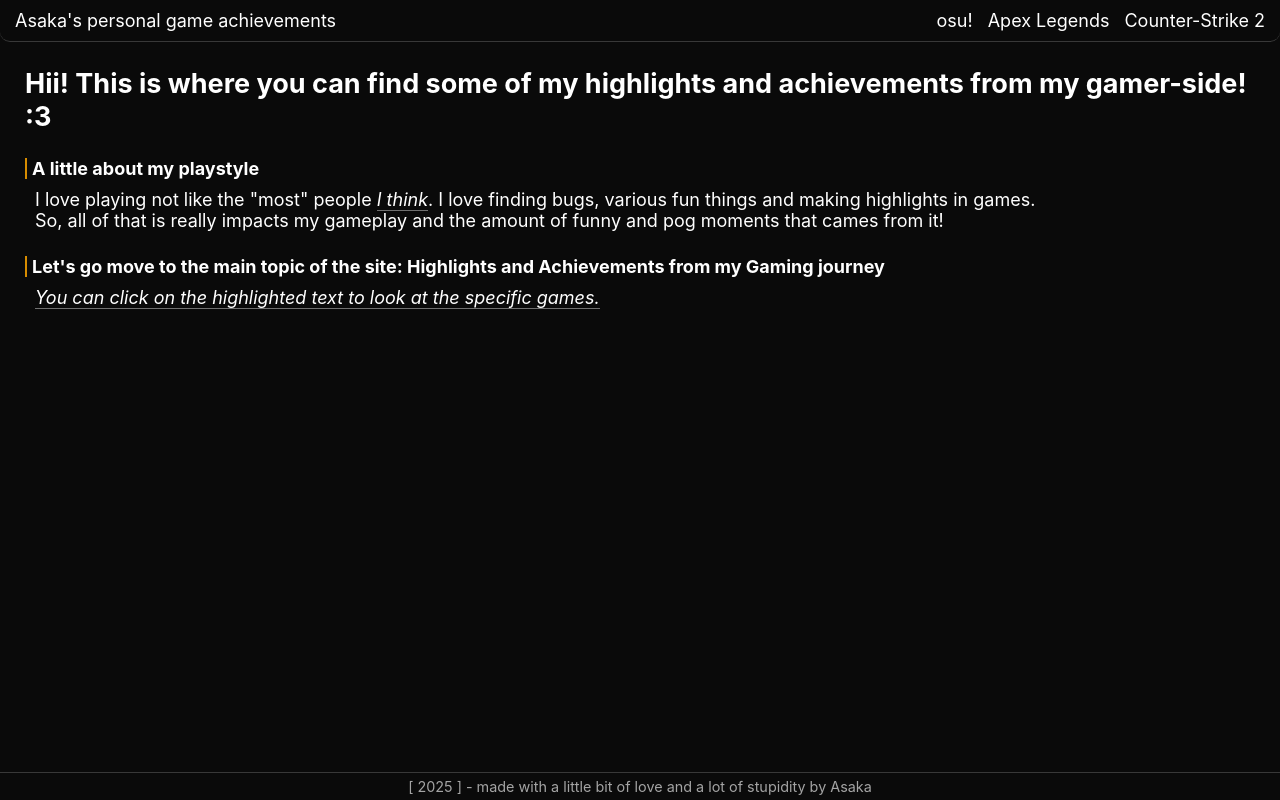
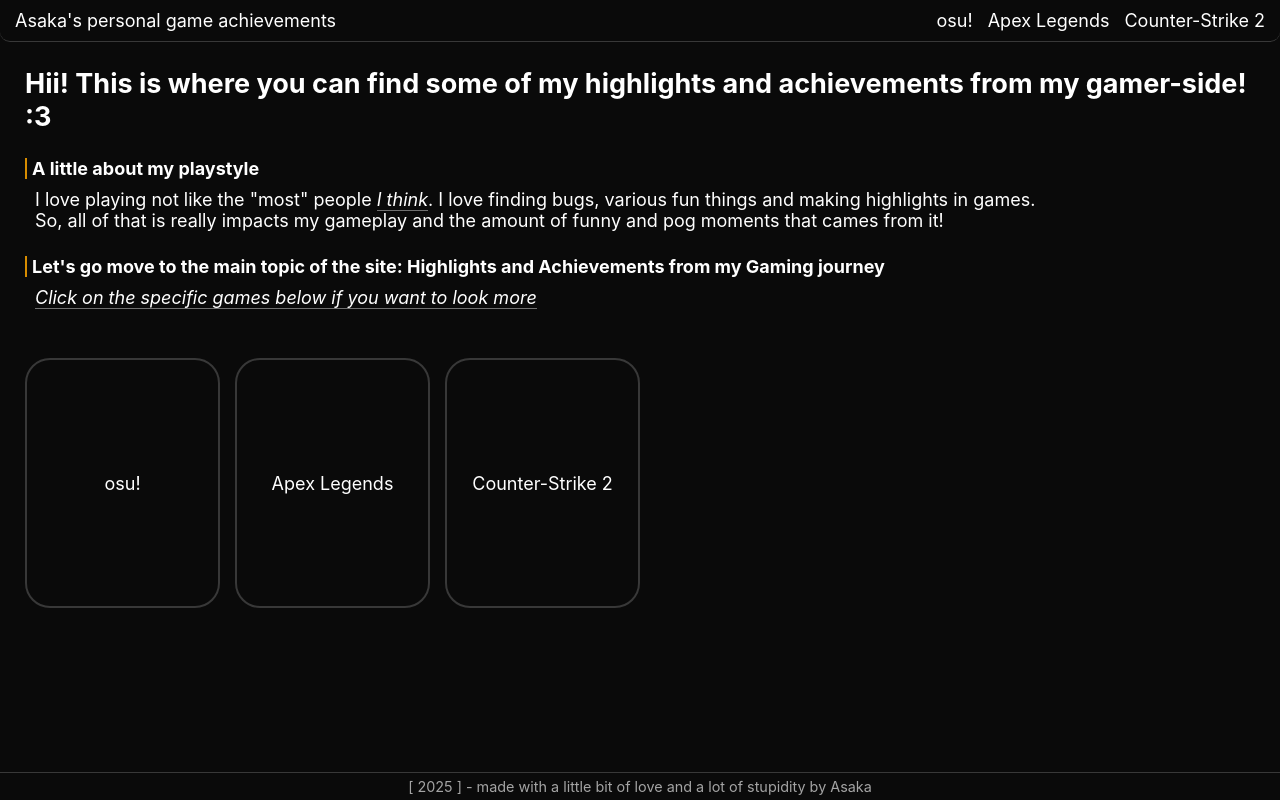
Before and after one commit to AsakaJX/Personal-Game-Achievements, a plain HTML site: page index.html in a window 1280 px wide. Drawn offline with Linux system fonts and the light colour scheme.

Commit message:
Update basic style

```diff
--- a/index.html
+++ b/index.html
@@ -31,7 +31,14 @@
             <p>So, all of that is really impacts my gameplay and the amount of funny and pog moments that cames from it!</p>
 
             <h2 class="topic">Let's go move to the main topic of the site: Highlights and Achievements from my Gaming journey</h2>
-            <p><em>You can click on the highlighted text to look at the specific games.</em></p>
+            <p><em>Click on the specific games below if you want to look more</em></p>
+
+            <div class="game-card-collection">
+                <div class="game-card-osu">osu!</div>
+                <div class="game-card-apex">Apex Legends</div>
+                <div class="game-card-cs">Counter-Strike 2</div>
+            </div>
+
         </div>
 
         <div class="footer">
--- a/style.css
+++ b/style.css
@@ -14,6 +14,7 @@
     --text: #ffffff;
     --text-footer: rgb(164, 164, 164);
     --bg-main: #0a0a0a;
+    --border-main: rgb(56, 56, 56);
 }
 
 * {
@@ -38,7 +39,7 @@
     list-style: none;
     display: flex;
     justify-content: space-between;
-    border-bottom: 1px solid rgb(56, 56, 56);
+    border-bottom: 1px solid var(--border-main);
     border-radius: 0 0 10px 10px;
 }
 
@@ -84,12 +85,30 @@
     border-bottom: 1px solid #707070;
 }
 
+.game-card-collection {
+    display: flex;
+    max-width: 50%;
+    gap: 15px;
+    margin-top: 50px;
+}
+
+.game-card-collection div[class^='game-card-'] {
+    /* flex: 1; */
+    /* display: block; */
+    height: 250px;
+    width: 250px;
+    align-content: center;
+    text-align: center;
+    border: 2px solid var(--border-main);
+    border-radius: 25px;
+}
+
 /* FOOTER */
 
 .footer {
     display: flex;
     justify-content: center;
-    border-top: 1px solid rgb(56, 56, 56);
+    border-top: 1px solid var(--border-main);
     padding: 5px;
     font-size: 0.8rem;
     color: var(--text-footer);
```
